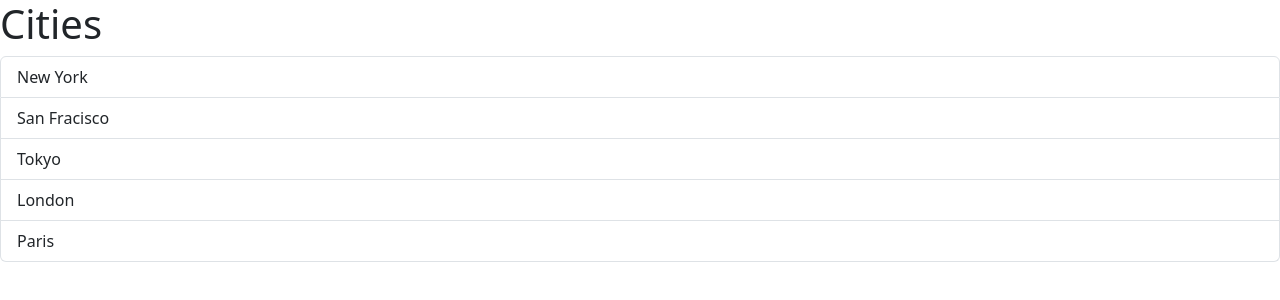
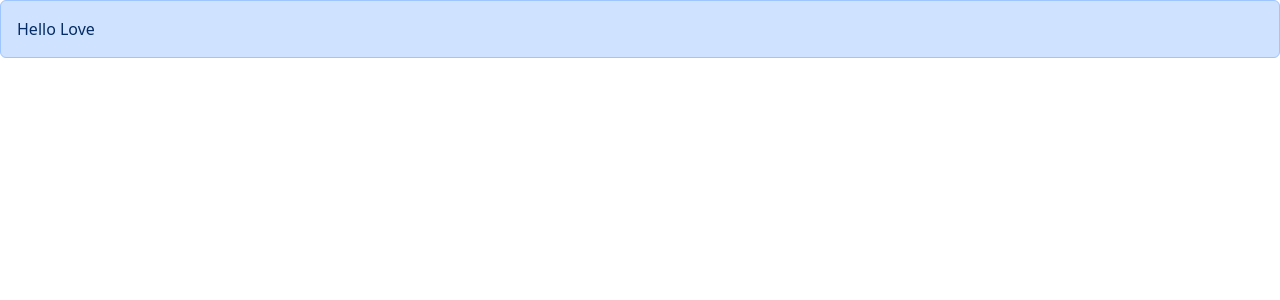
Before and after one commit to Flint15/react-earth-app, a React (Vite) app: page / in a window 1280 px wide. Shown: the top 300 px of the page. Built offline with nearby package versions, Linux system fonts and the light colour scheme.

Commit message:
Used react children

```diff
--- a/src/App.tsx
+++ b/src/App.tsx
@@ -1,19 +1,11 @@
-import ListGroup from "./components/ListGroup";
+import Alert from "./components/Alert";
 
 function App() {
-  let items = ["New York", "San Fracisco", "Tokyo", "London", "Paris"];
-
-  const handleSelectItem = (item: string) => {
-    console.log(item);
-  };
-
   return (
     <div>
-      <ListGroup
-        items={items}
-        heading="Cities"
-        onSelectItem={handleSelectItem}
-      />
+      <Alert>
+        Hello <span>Love</span>
+      </Alert>
     </div>
   );
 }
--- /dev/null
+++ b/src/components/Alert.tsx
@@ -0,0 +1,11 @@
+import type { ReactNode } from "react";
+
+interface Props {
+  children: ReactNode;
+}
+
+const Alert = ({ children }: Props) => {
+  return <div className="alert alert-primary">{children}</div>;
+};
+
+export default Alert;
```
